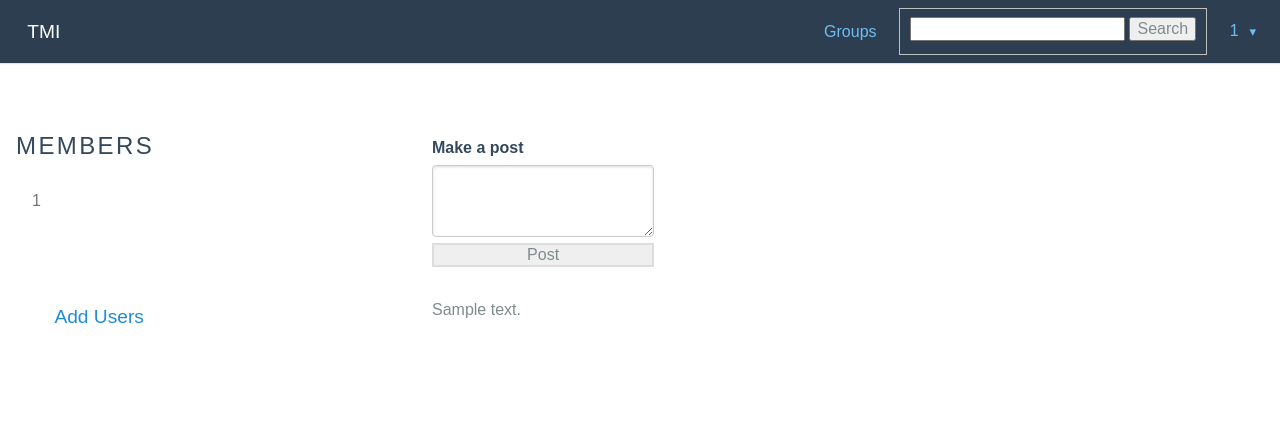
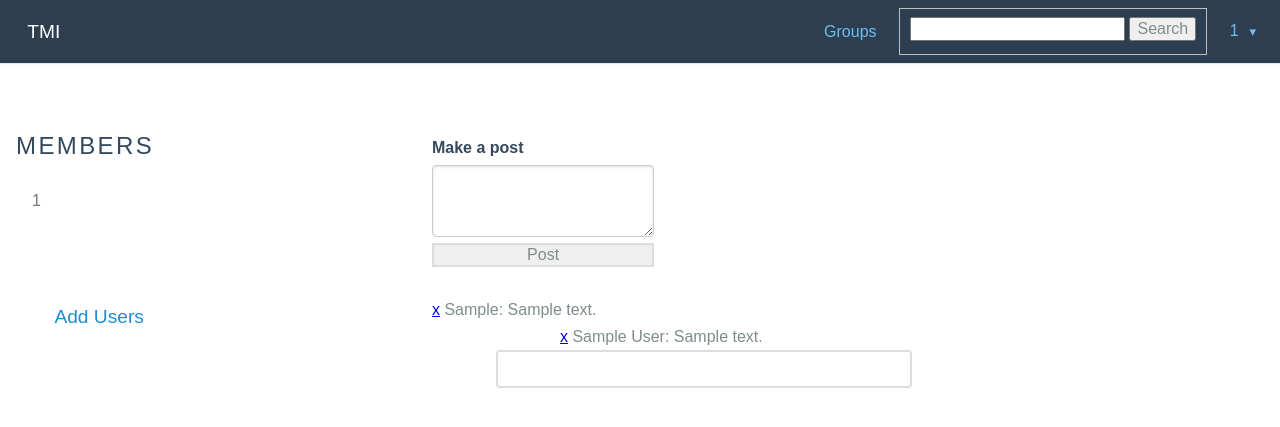
Before and after one commit to mshankar13/tmi, a Flask app: page /groups/1 in a window 1280 px wide. Shown: the top 427 px of the page. Run offline with Flask 2, Linux system fonts and the light colour scheme; a user stored in the database is signed in; tables that the repository leaves empty hold one stand-in row (values such as "Sample post").

Commit message:
Comments and deletions

```diff
--- a/sqlddl/tmi.sql
+++ b/sqlddl/tmi.sql
@@ -466,7 +466,7 @@ end//
 
 create procedure removeMyComment(
 	userID char(14),
-    commentID int
+  commentID int
 )
 begin
 	if (select C.author from `comment` C where commentID=C.commentID)=userID
--- a/static/css/pure.css
+++ b/static/css/pure.css
@@ -768,6 +768,11 @@ this the same font stack that Normalize.css sets for the `body`.
     box-sizing: border-box;
 }
 
+.pure-button-xsmall {
+    font-size: 70%;
+    right: 20px;
+}
+
 /* Firefox: Get rid of the inner focus border */
 .pure-button::-moz-focus-inner {
     padding: 0;
@@ -1122,10 +1127,6 @@ since IE8 won't execute CSS that contains a CSS3 selector.
     margin: 0.35em 0;
 }
 
-.button-xsmall {
-    font-size: 70%;
-}
-
 .pure-form .pure-input-1 {
     width: 100%;
 }
--- a/templates/group_page.html
+++ b/templates/group_page.html
@@ -38,16 +38,71 @@
                 <a href="/groups/{{ groupID }}/users" class="pure-button pure-button-primary">Add Users</a>
             </div>
             <div class="pure-u-1-3">
-            <form class="pure-form pure-form-stacked" style="position: absolute" method="post"action="/groups/{{ groupID }}">
+
                 {% for post in posts %}
                     <div class="post">
+                        <div class="pure-menu">
+                            <ul class="pure-menu-list">
+                                <li class="pure-menu-item">
                                     <div class="post-description">
-                            {{ post.content }}
+                                        <div class="pure-menu pure-menu-horizontal">
+                                            <ul class="pure-menu-list">
+                                                <li class="pure-menu-item pure-menu-has-children pure-menu-allow-hover">
+                                                    <a href="#">x</a>
+                                                    <ul class="pure-menu-children">
+                                                        <li class="pure-menu-item">
+                                                            <a href="/groups/{{ groupID }}/del/{{ post.postID }}"
+                                                               class="pure-menu-link">Delete</a>
+                                                        </li>
+                                                        <li class="pure-menu-item">
+                                                            <form class=>
+                                                                <input class="" type="text" placeholder="edit">
+                                                            </form>
+                                                        </li>
+                                                    </ul>
+                                                </li>
+                                            </ul>
+                                            {{ post.owner +': '+ post.content }}
+                                        </div>
+                                        {% for comment in comments %}
+                                            {% if comment.postID == post.postID %}
+                                                <div style="text-indent: 4em">
+                                                    <div class="pure-menu pure-menu-horizontal">
+                                                        <ul class="pure-menu-list">
+                                                            <li class="pure-menu-item pure-menu-has-children pure-menu-allow-hover">
+                                                                <a href="#">x</a>
+                                                                <ul class="pure-menu-children">
+                                                                    <li class="pure-menu-item">
+                                                                        <a href="/groups/{{ groupID }}/{{ comment.postID }}/del/{{ comment.commentID }}"
+                                                                           class="pure-menu-link">Delete</a>
+                                                                    </li>
+                                                                    <li class="pure-menu-item">
+                                                                        <form class=>
+                                                                            <input class="" type="text"
+                                                                                   placeholder="edit">
+                                                                        </form>
+                                                                    </li>
+                                                                </ul>
+                                                            </li>
+                                                        </ul>
+                                                        {{ comment.author+': '+comment.content }}
+                                                    </div>
+                                                </div>
+                                            {% endif %}
+                                        {% endfor %}
 
+                                    </div>
+                                </li>
+                                <li class="pure-menu-item">
+                                    <form action="/groups/{{ groupID }}/{{ post.postID }}" method="post"
+                                          class="pure-form" style="text-indent: 4em">
+                                        <input type="text" name="comment">
+                                    </form>
+                                </li>
+                            </ul>
                         </div>
                     </div>
                 {% endfor %}
-            </form>
             </div>
         </div>
 
--- a/tmi.py
+++ b/tmi.py
@@ -13,6 +13,7 @@ from model.Post import Post
 from model.Messages import Message
 from model.Group import Group
 from model.Member import Member
+from model.Comment import Comment
 from os import environ
 
 app = Flask(__name__)
@@ -163,17 +164,18 @@ def group():
         else:
             return render_template('groups.html', groupForm=groupForm, searchform=search)
 
-
 @app.route('/groups/<int:groupID>', methods=['GET', 'POST'])
 def groups(groupID):
+
     makePost = PostForm()
     search = SearchForm()
     page = Page.query.filter(Page.fGroup == groupID).first()
     posts = Post.query.filter(Post.pageID == page.pageID).order_by(Post.postDate.desc())
+    comments = Comment.query.filter(Comment.postID.in_(db.session.query(Post.postID).filter(Post.pageID==page.pageID))).all()
     members = db.session.query(User, Member).filter(User.userID == Member.userID, Member.groupID == groupID).all()
     if request.method=='GET':
         posts= Post.query.filter(Post.pageID==page.pageID).order_by(Post.postDate.desc()).all()
-        return render_template('group_page.html', searchform=search, formpost=makePost,posts=posts,members=members,groupID=groupID)
+        return render_template('group_page.html', comments=comments, searchform=search, formpost=makePost,posts=posts,members=members,groupID=groupID)
     elif request.method == 'POST':
         userID = current_user.userID
         if makePost.validate():
@@ -195,6 +197,27 @@ def join(groupID):
 def group_users():
     pass
 
+@app.route('/groups/<int:groupID>/<int:postID>', methods=['POST'])
+def make_comment(groupID,postID):
+    conn = db.engine.raw_connection()
+    cursor = conn.cursor()
+    cursor.callproc('commentOnGroup', args=[postID,request.form['comment'],current_user.userID])
+    cursor.close()
+    conn.commit()
+    return redirect(url_for('groups',groupID=groupID))
+
+@app.route('/groups/<int:groupID>/<int:postID>/del/<int:commentID>', methods=['GET'])
+def delete_comment(groupID,postID,commentID):
+    Comment.query.filter(Comment.commentID == commentID).delete()
+    db.session.commit()
+    return redirect(url_for('groups', groupID=groupID))
+
+@app.route('/groups/<int:groupID>/del/<int:postID>', methods=['GET'])
+def delete_post(groupID, postID):
+    Post.query.filter(Post.postID == postID).delete()
+    db.session.commit()
+    return redirect(url_for('groups', groupID=groupID))
+
 def signinUser(login):
     if login.validate():
         user = load_user(login.userID.data)
```
Lines whose indentation alone changed are shown as unchanged.
